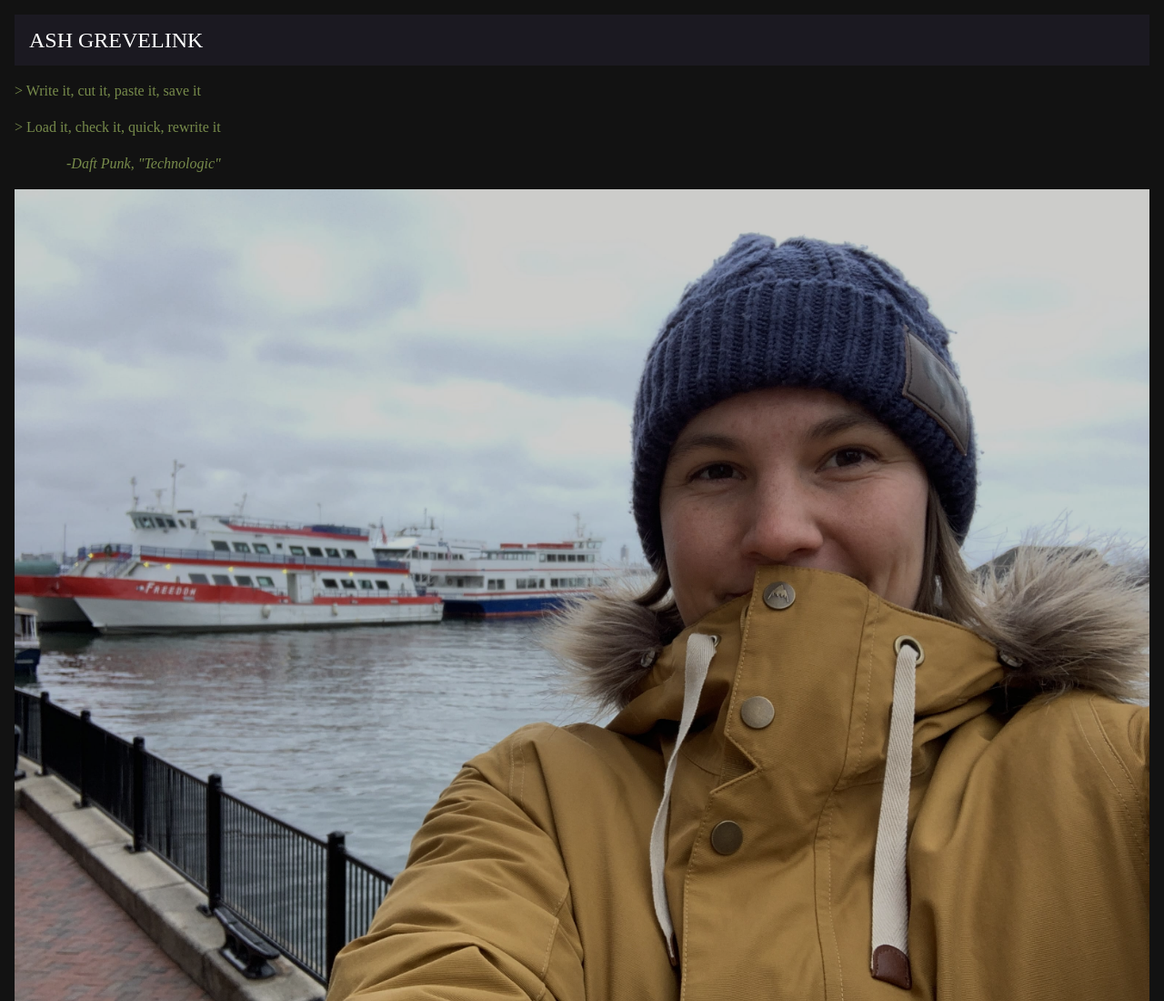
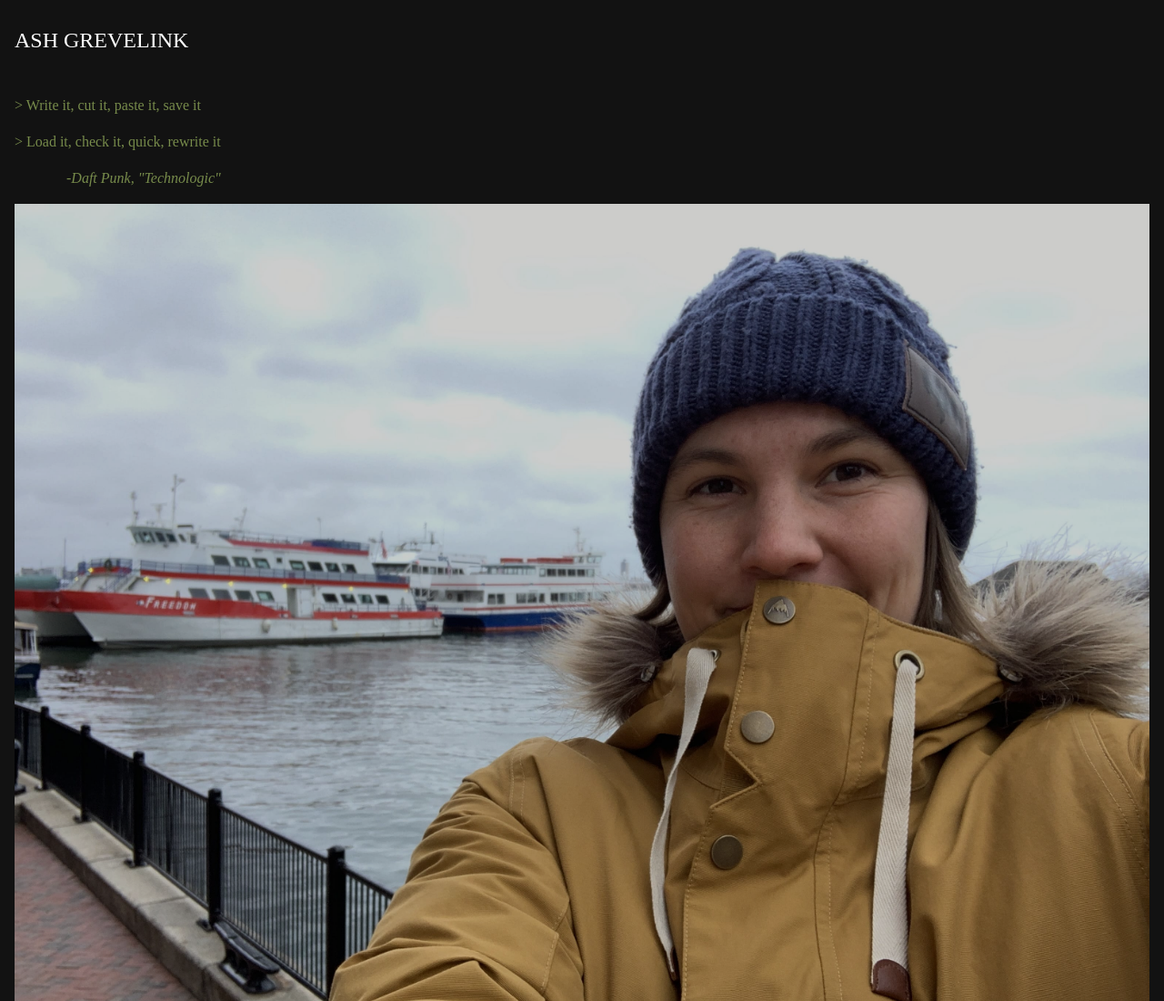
Before and after one commit to ashlink11/dev, a website built with webpack: page index.html in a window 1280 px wide. Shown: the top 1100 px of the page at 91% size. Built offline with nearby package versions, Linux system fonts and the light colour scheme; files whose address does not match are found by name.

Commit message:
First style I actually like

```diff
--- a/assets/styles/index.scss
+++ b/assets/styles/index.scss
@@ -20,8 +20,12 @@ $dark-error: #CF6679;
   src: url('public/Niramit/Niramit-ExtraLight.ttf') format('truetype');
 }
 @font-face {
+  font-family: 'Raleway Extra Bold';
+  src: url('public/Raleway/Raleway-ExtraBold.ttf') format('truetype');
+}
+@font-face {
   font-family: 'Raleway';
-  src: url('public/Raleway/Raleway-ExtraBold.ttf') format('truetype');
+  src: url('public/Raleway/Raleway-Regular.ttf') format('truetype');
 }
 @font-face {
   font-family: 'Fredericka the Great';
@@ -43,7 +47,7 @@ $dark-error: #CF6679;
 .body-content {
   background-color: $surface-color;
   color: $white;
-  font-family: 'Niramit';
+  font-family: 'Raleway';
   display: flex;
   flex-direction: column;
 }
@@ -75,7 +79,9 @@ $dark-error: #CF6679;
   text-transform: uppercase;
   font-size: 1.5rem;
   line-height: 1;
-  font-family: 'Raleway';
+  padding: 1rem 0 2rem 0;
+  background-color: $surface-color;
+  font-family: 'Raleway Extra Bold';
 }
 
 .quote.box {
```
